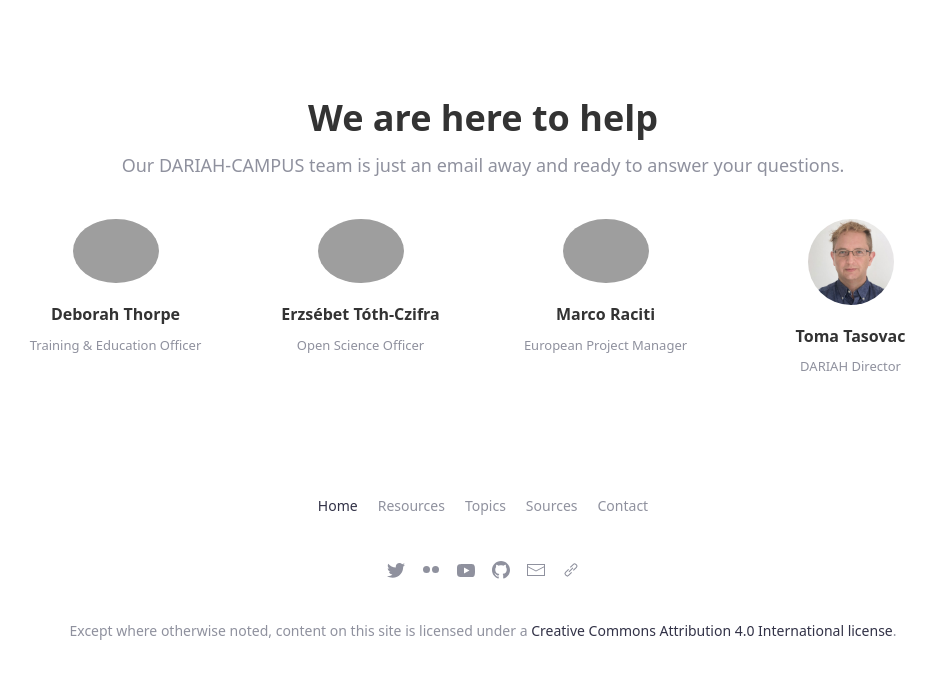
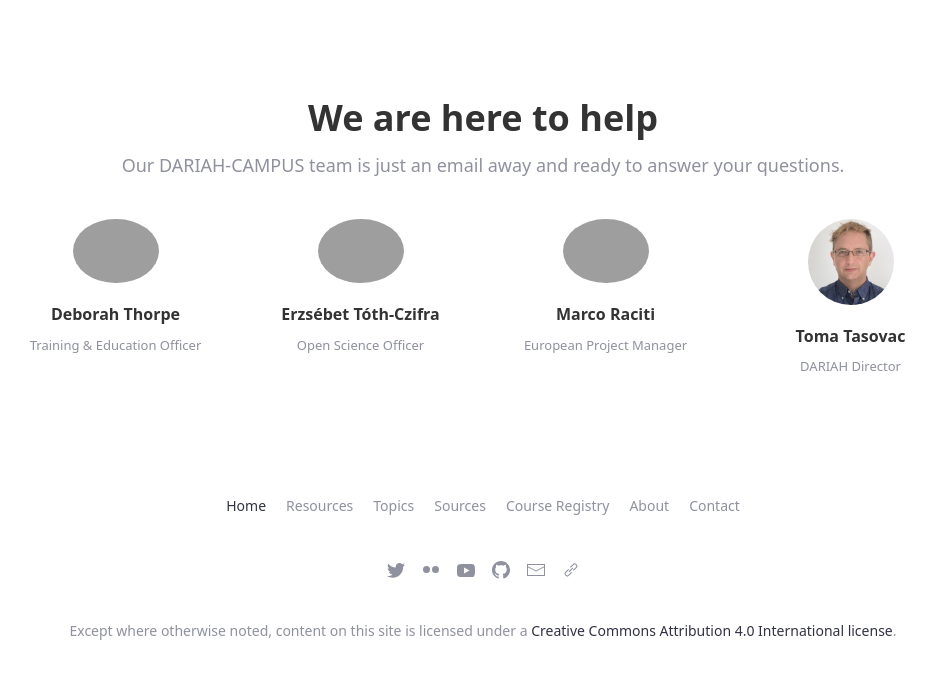
Before and after one commit to DARIAH-ERIC/dariah-campus-pilot, a Jekyll site: the page built from index.md, in a window 1280 px wide and 900 px high, scrolled down 2358 px, cut to the strip 199-878 px from the top of the window. Shown: the whole strip, without its empty margins (157-1093 px from the left). Built offline with Jekyll 4.4.1, drawn with Linux system fonts in a browser that asks for light colours.

Commit message:
Update navigation_footer.yml

```diff
--- a/_data/navigation_footer.yml
+++ b/_data/navigation_footer.yml
@@ -12,5 +12,11 @@
 - title: Sources
   url: /sources/
 
+- title: Course Registry
+  url: /course-registry/
+
+- title: About
+  url: /about/
+
 - title: Contact
   url: https://www.dariah.eu/helpdesk/
```
